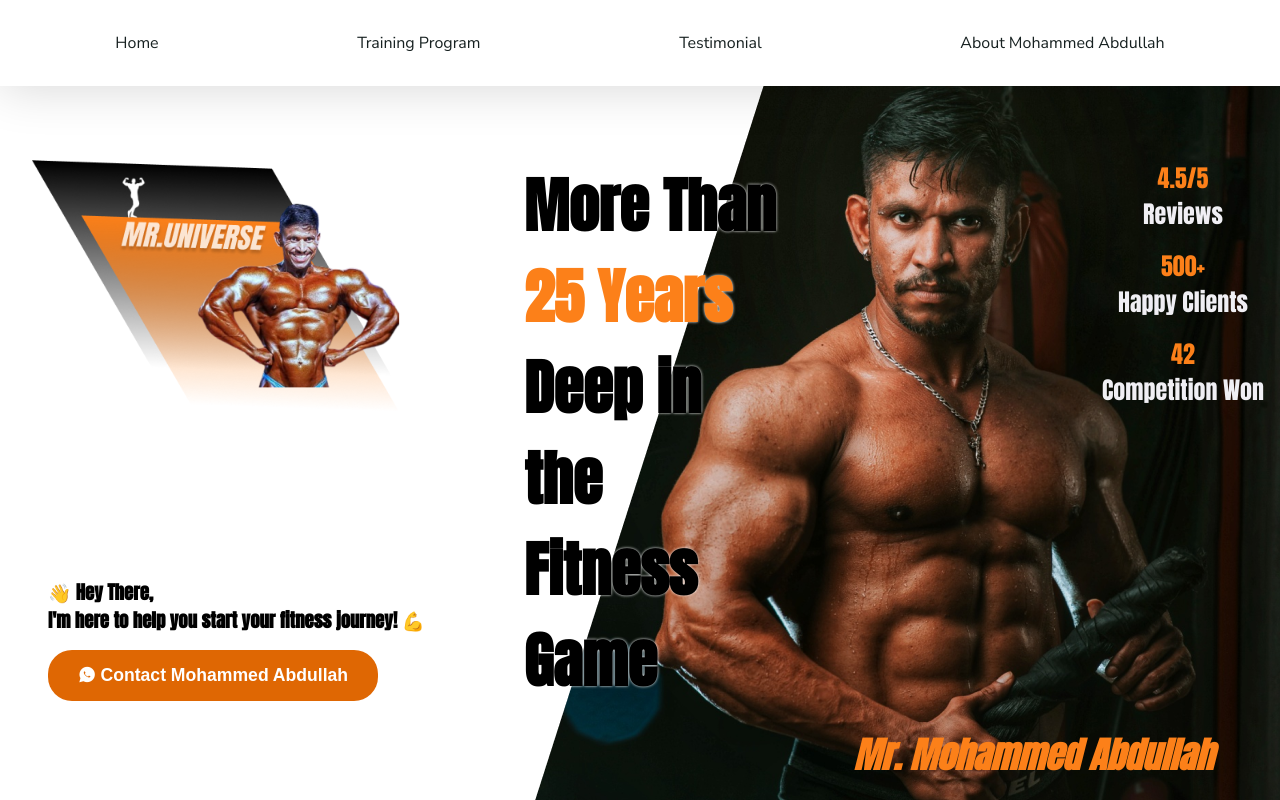
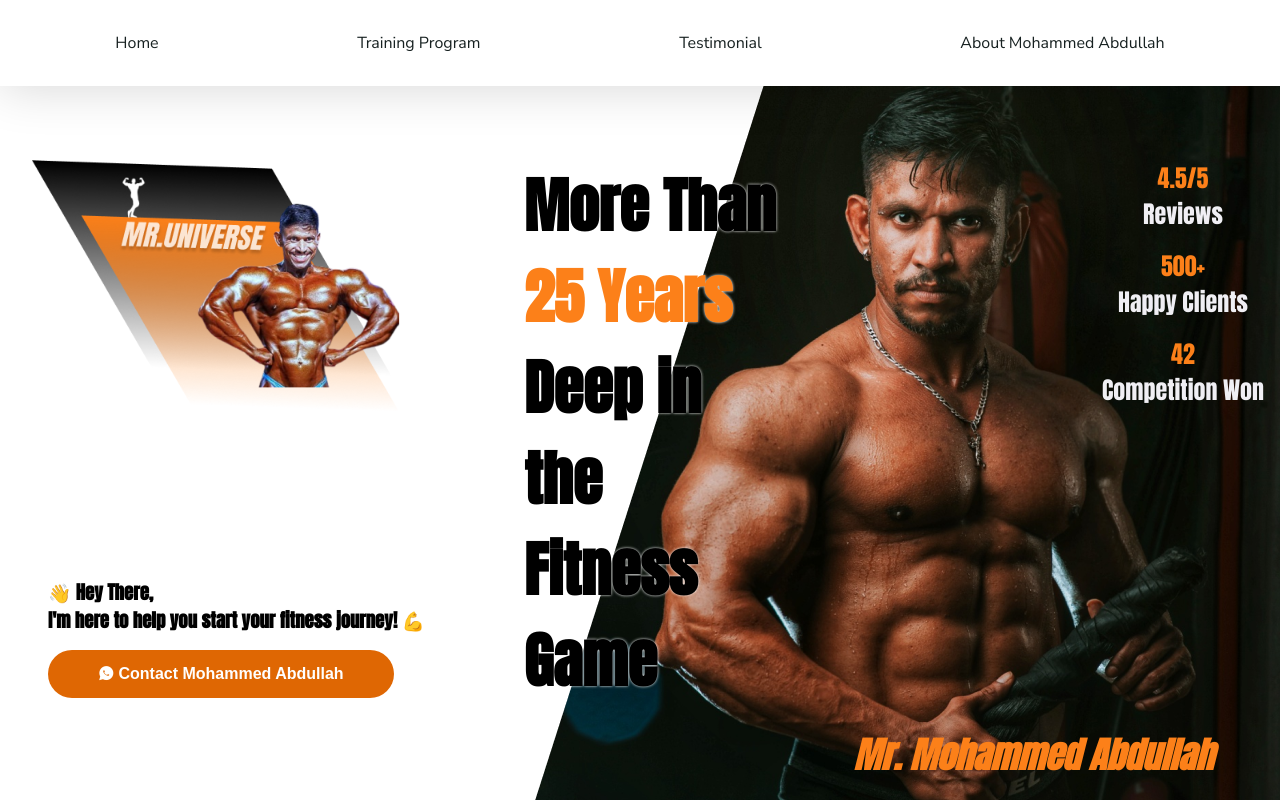
Before and after one commit to jagathjagath/mohamed-abdullah-1, a plain HTML site: page index.html in a window 1280 px wide. In both pictures the pointer is over the button 200 px from the left and 673 px from the top of the page. Shown: the top 800 px of the page. Drawn offline with nearby package versions, Linux system fonts and the light colour scheme.

Commit message:
button hover glitch resolved

```diff
--- a/css/style.css
+++ b/css/style.css
@@ -129,7 +129,7 @@ footer ul li {
 .btn-action:hover {
     background-color: var(--primary-mono-bgcolor);
     color: white;
-    font-size: 110%;
+    padding: 15px 50px;
     transition: 50ms;
 }
 
```
